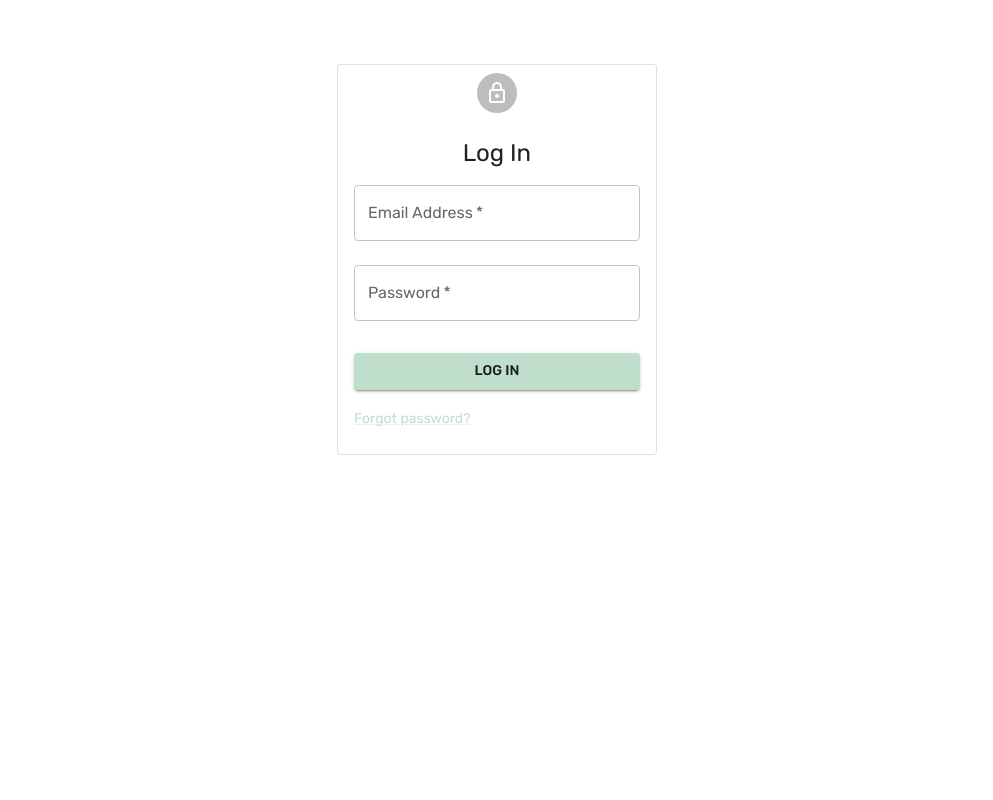
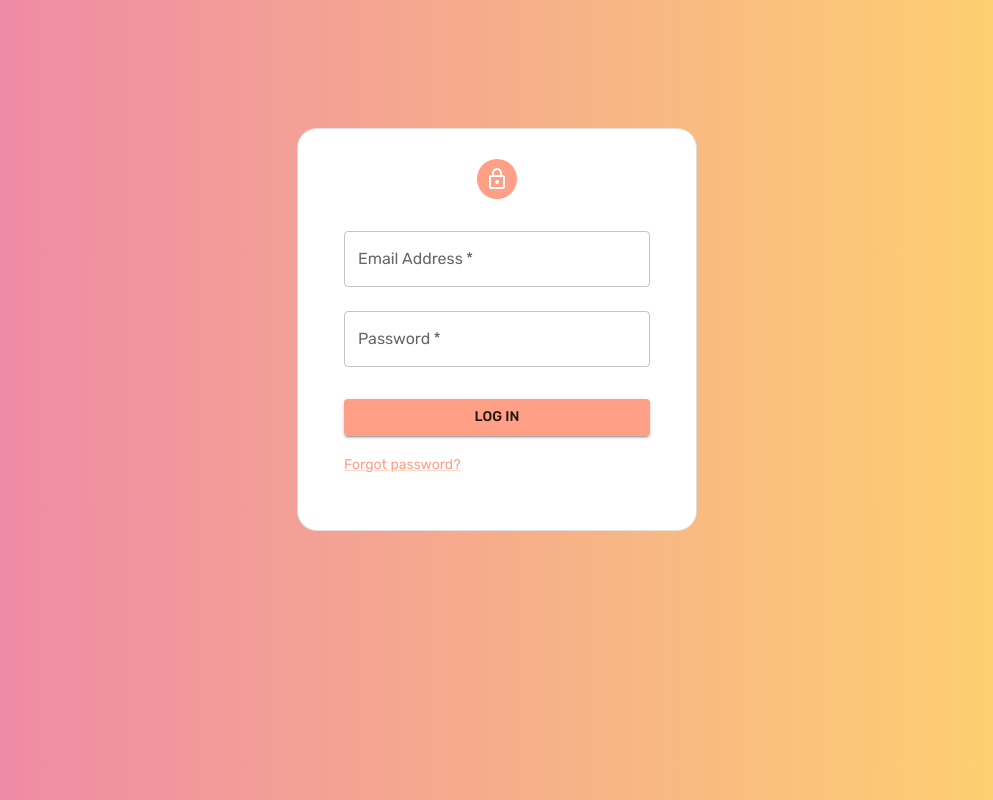
Before and after one commit to open-cafe/vite.employe-management-system, a React (Vite) app: page /login in a window 1280 px wide. Shown: the whole page, without its empty margins (143-1136 px from the left). Built offline with nearby package versions, Linux system fonts and the light colour scheme; no server answers.

Commit message:
login new design

```diff
--- a/src/containers/Login/index.tsx
+++ b/src/containers/Login/index.tsx
@@ -11,7 +11,6 @@ import {
 } from '@mui/material';
 import Grid from '@mui/material/Grid';
 import { setCookie } from '../../utils/authCookies';
-import axios from '../../config/axios';
 
 import { cookieName } from '../../constants/environment';
 import { useState, useContext } from 'react';
@@ -51,31 +50,22 @@ const Login = () => {
 
   return (
     <LoginLayout>
-      <Grid item xs={2} sm={3} md={4} lg={4.5}></Grid>
-      <Grid item xs={8} sm={6} md={4} lg={3}>
       <Card
         variant="outlined"
         sx={{
-            marginTop: 8,
-            display: 'flex',
-            flexDirection: 'column',
-            alignItems: 'center',
+          m: 'auto',
+          mt: '10%',
+          maxWidth: '400px',
+          borderRadius: '20px',
+          p: '30px',
         }}
       >
-          <Avatar sx={{ m: 1 }}>
+        <Box>
+          <Avatar sx={{ m: 'auto', background: '#FFA086' }}>
             <LockOutlined />
           </Avatar>
           <CardContent>
-            <Box
-              sx={{
-                display: 'flex',
-                flexDirection: 'column',
-                alignItems: 'center',
-              }}
-            >
-              <Typography component="h1" variant="h5">
-                Log In
-              </Typography>
+            <Box>
               <Box>
                 <TextField
                   margin="normal"
@@ -120,8 +110,8 @@ const Login = () => {
               </Box>
             </Box>
           </CardContent>
+        </Box>
       </Card>
-      </Grid>
     </LoginLayout>
   );
 };
--- a/src/hooks/useEmployee/index.tsx
+++ b/src/hooks/useEmployee/index.tsx
@@ -1,10 +1,13 @@
 import { useQuery } from '@tanstack/react-query';
 import { fetchEmployees } from './request';
 
-
 const useEmployee = () => {
-    const { isSuccess, data, isLoading: employeeLoading } = useQuery(['employees'], fetchEmployees);
-    return {isSuccess, data, employeeLoading };
-  };
+  const {
+    isSuccess,
+    data,
+    isLoading: employeeLoading,
+  } = useQuery(['employees'], fetchEmployees);
+  return { isSuccess, data, employeeLoading };
+};
 
 export default useEmployee;
--- a/src/style/MainLayout.styles.ts
+++ b/src/style/MainLayout.styles.ts
@@ -2,6 +2,7 @@ const MainLayoutStyles = {
   container: {
     width: '100%',
     height: '100vh',
+    backgroundImage: 'linear-gradient(to right, #ED81AD , #FFD969)',
   },
 };
 export default MainLayoutStyles;
--- a/src/utils/theme.ts
+++ b/src/utils/theme.ts
@@ -3,7 +3,7 @@ import { createTheme } from '@mui/material';
 const theme = createTheme({
   palette: {
     primary: {
-      main: '#bfdecb',
+      main: '#FFA086',
     },
     secondary: {
       main: '#ffffff',
```
Lines whose indentation alone changed are shown as unchanged.
